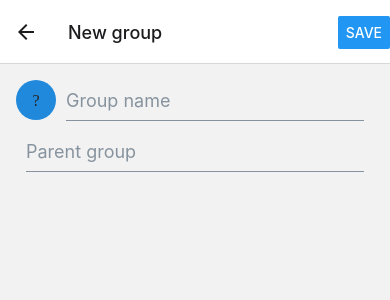
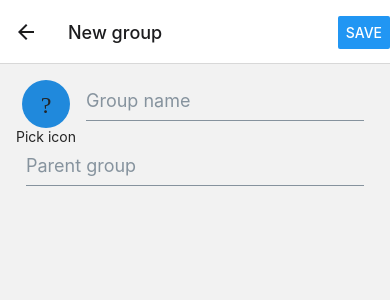
Before and after one commit to pmq24/wallock-native, a React Native app: screen /NewGroupScreen in a window 390 px wide. Shown: the top 300 px of the page. Built offline with nearby package versions, Linux system fonts and the light colour scheme.

Commit message:
Redesign IconPicker

```diff
--- a/views/components/Flex.tsx
+++ b/views/components/Flex.tsx
@@ -5,6 +5,8 @@ type Props = {
   direction?: /* default: column */ "row";
   justifyContent?: /* default: flex-start */
   "flex-end" | "center" | "space-between" | "space-around" | "space-evenly";
+  alignItems?: /* default: stretch */
+  "flex-start" | "flex-end" | "center" | "baseline";
   children?: any;
 };
 
@@ -13,6 +15,8 @@ export default function Flex(props: Props) {
     <View
       style={{
         flexDirection: props.direction,
+        justifyContent: props.justifyContent,
+        alignItems: props.alignItems,
       }}
     >
       {props.children}
--- a/views/components/IconPicker.tsx
+++ b/views/components/IconPicker.tsx
@@ -1,12 +1,16 @@
 import React from "react";
 
-import { Button, Icon } from "@rneui/themed";
+import { Button, Icon, Text } from "@rneui/themed";
+import { Flex } from ".";
 
 export default function IconPicker() {
   return (
-    <Button
-      icon={<Icon name="question" size={16} />}
-      buttonStyle={{ width: 40, height: 40, borderRadius: 100 }}
-    />
+    <Flex alignItems="center">
+      <Button
+        icon={<Icon name="question" size={24} />}
+        buttonStyle={{ width: 48, height: 48, borderRadius: 50 }}
+      />
+      <Text>Pick icon</Text>
+    </Flex>
   );
 }
```
